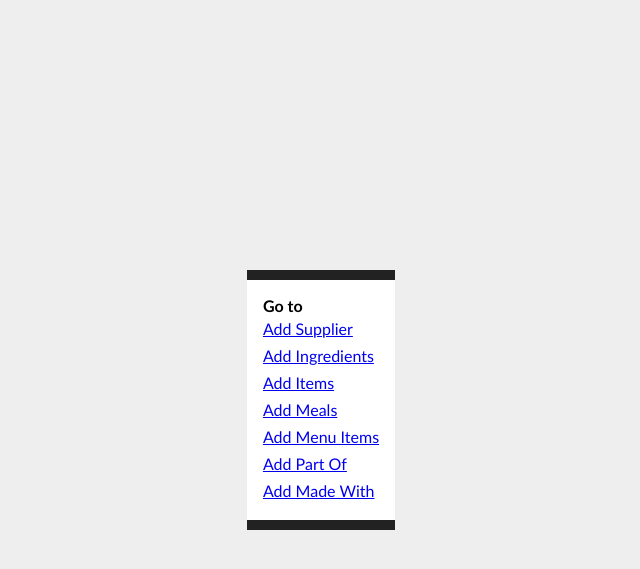
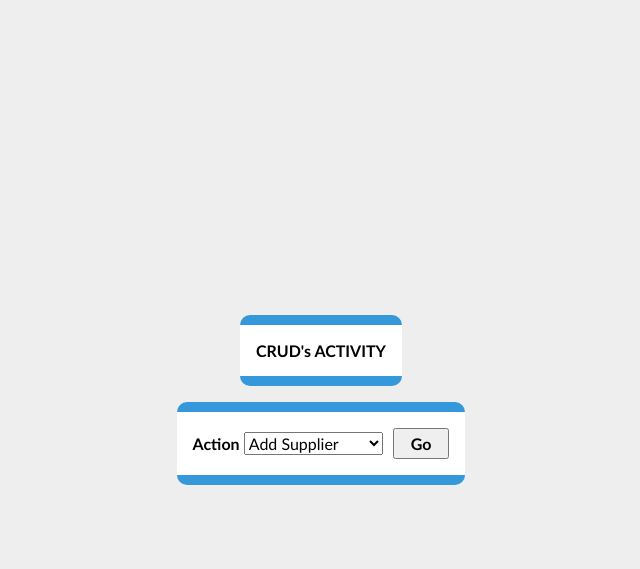
Before and after one commit to FGL200/phpact1, a PHP site: page / in a window 1280 px wide. Shown: the top 569 px of the page, without its empty margins (319-959 px from the left). Run offline with PHP 8.4, Linux system fonts and the light colour scheme.

Commit message:
added some minor design

```diff
--- a/css/main.css
+++ b/css/main.css
@@ -42,6 +42,7 @@
 body > form {
     background-color: white;
     padding: 1rem;
-    border-top: 10px solid #222;
-    border-bottom: 10px solid #222;
+    border-top: 10px solid #3498DB;
+    border-bottom: 10px solid #3498DB;
+    border-radius: 10px;
 }
--- a/index.html
+++ b/index.html
@@ -5,6 +5,7 @@
     <meta name="viewport" content="width=device-width, initial-scale=1.0">
     <title>Document</title>
     <link rel="stylesheet" href="./css/main.css">
+    <script src="./js/main.js"></script>
     <style>
         div {
             display: flex;
@@ -13,18 +14,33 @@
         div > a {
             margin: .25rem 0;
         }
+        div > span > button {
+            text-align: center;
+            padding: .25rem 1rem;
+            font-weight: bold;
+        }
     </style>
 </head>
 <body>
     <div>
-        <h1>Go to</h1>
-        <a href="./pages/add_supplier.html">Add Supplier</a>
-        <a href="./pages/add_ingredients.html">Add Ingredients</a>
-        <a href="./pages/add_items.html">Add Items</a>
-        <a href="./pages/add_meals.html">Add Meals</a>
-        <a href="./pages/add_menuItems.html">Add Menu Items</a>
-        <a href="./pages/add_partOf.html">Add Part Of</a>
-        <a href="./pages/add_madeWith.html">Add Made With</a>
+        <h1>CRUD's ACTIVITY</h1>
+    </div>
+    <div style="flex-direction: row; align-items: center; gap: 10px;">
+        <span>
+            <label for="goto"><b>Action</b></label>
+            <select id="goto">
+                <option value="./pages/add_supplier.html">Add Supplier</option>
+                <option value="./pages/add_ingredients.html">Add Ingredients</option>
+                <option value="./pages/add_items.html">Add Items</option>
+                <option value="./pages/add_meals.html">Add Meals</option>
+                <option value="./pages/add_menuItems.html">Add Menu Items</option>
+                <option value="./pages/add_partOf.html">Add Part Of</option>
+                <option value="./pages/add_madeWith.html">Add Made With</option>
+            </select>
+        </span>
+        <span>
+            <button type="button" onclick="goTo()">Go</button>
+        </span>
     </div>
 </body>
 </html>
--- a/js/main.js
+++ b/js/main.js
@@ -1,3 +1,8 @@
 function goHome(){
     window.location.href = "../";
 }
+
+function goTo(){
+    const link = document.getElementById("goto").value;
+    window.location.href = link;
+}
```
